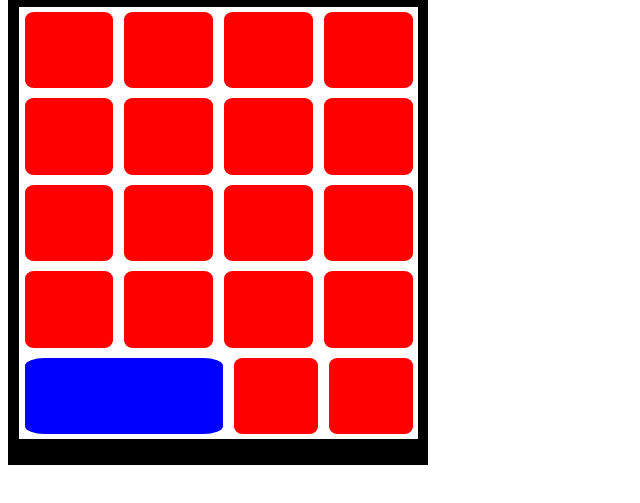
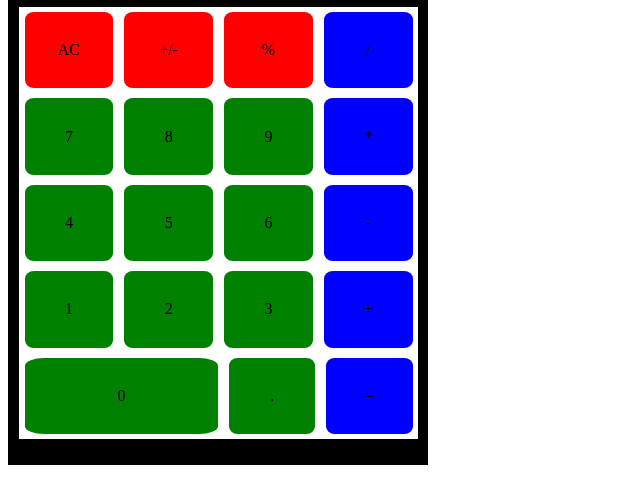
Before and after one commit to Irongael/Calculator, a plain HTML site: page index.html in a window 1280 px wide. Shown: the part 143-646 px from the top of the page, without its empty margins (0-640 px from the left). Drawn offline with Linux system fonts and the light colour scheme.

Commit message:
update calc look and add basic html setup for later use

```diff
--- a/css/style.css
+++ b/css/style.css
@@ -38,26 +38,51 @@
     margin-bottom: 5px;
     margin-left: 6px;
     margin-right: 5px;
+    display: flex;
+    justify-content: center;
+    align-items: center;
 }
 
 .opBtn {
-    flex: 1 2 auto;
+    flex: 1 2 20%;
     background-color: blue;
     border-radius: 10%;
     margin-top: 5px;
     margin-bottom: 5px;
     margin-left: 6px;
     margin-right: 5px;
-
+    display: flex;
+    justify-content: center;
+    align-items: center;
 }
 
 .zeroBtn {
-    flex: 2 1 48%;
-    background-color: blue;
+    flex: 1 1 47%;
+    background-color: green;
     border-radius: 10%;
     margin-top: 5px;
     margin-bottom: 5px;
     margin-left: 6px;
     margin-right: 5px;
+    display: flex;
+    justify-content: center;
+    align-items: center;
+}
 
+.numBtn {
+    flex: 1 2 20%;
+    background-color: green;
+    border-radius: 10%;
+    margin-top: 5px;
+    margin-bottom: 5px;
+    margin-left: 6px;
+    margin-right: 5px;
+    display: flex;
+    justify-content: center;
+    align-items: center;
 }
+
+.btnText {
+    margin: 0;
+    z-index: 2;
+}
--- a/index.html
+++ b/index.html
@@ -12,25 +12,25 @@
     <div id="calcBody">
         <div id="displayDiv"><p id="displayText">3333333334</p></div>
         <div id="buttonDiv">
-            <div id="clear" class="actionBtn"></div>
-            <div id="clear" class="actionBtn"></div>
-            <div id="clear" class="actionBtn"></div>
-            <div id="clear" class="actionBtn"></div>
-            <div id="clear" class="actionBtn"></div>
-            <div id="clear" class="actionBtn"></div>
-            <div id="clear" class="actionBtn"></div>
-            <div id="clear" class="actionBtn"></div>
-            <div id="clear" class="actionBtn"></div>
-            <div id="clear" class="actionBtn"></div>
-            <div id="clear" class="actionBtn"></div>
-            <div id="clear" class="actionBtn"></div>
-            <div id="clear" class="actionBtn"></div>
-            <div id="clear" class="actionBtn"></div>
-            <div id="clear" class="actionBtn"></div>
-            <div id="clear" class="actionBtn"></div>
-            <div id="zero" class="zeroBtn"></div>
-            <div id="clear" class="actionBtn"></div>
-            <div id="clear" class="actionBtn"></div>
+            <div id="clear" class="actionBtn"><p class="btnText">AC</p></div>
+            <div id="posNeg" class="actionBtn"><p class="btnText">+/-</p></div>
+            <div id="percent" class="actionBtn"><p class="btnText">%</p></div>
+            <div id="divide" class="opBtn"><p class="btnText">/</p></div>
+            <div id="seven" class="numBtn"><p class="btnText">7</p></div>
+            <div id="eight" class="numBtn"><p class="btnText">8</p></div>
+            <div id="nine" class="numBtn"><p class="btnText">9</p></div>
+            <div id="multiply" class="opBtn"><p class="btnText">*</p></div>
+            <div id="four" class="numBtn"><p class="btnText">4</p></div>
+            <div id="five" class="numBtn"><p class="btnText">5</p></div>
+            <div id="six" class="numBtn"><p class="btnText">6</p></div>
+            <div id="minus" class="opBtn"><p class="btnText">-</p></div>
+            <div id="one" class="numBtn"><p class="btnText">1</p></div>
+            <div id="two" class="numBtn"><p class="btnText">2</p></div>
+            <div id="three" class="numBtn"><p class="btnText">3</p></div>
+            <div id="plus" class="opBtn"><p class="btnText">+</p></div>
+            <div id="zero" class="zeroBtn"><p class="btnText">0</p></div>
+            <div id="decimal" class="numBtn"><p class="btnText">.</p></div>
+            <div id="equal" class="opBtn"><p class="btnText">=</p></div>
         </div>
     </div>
 </body>
```
